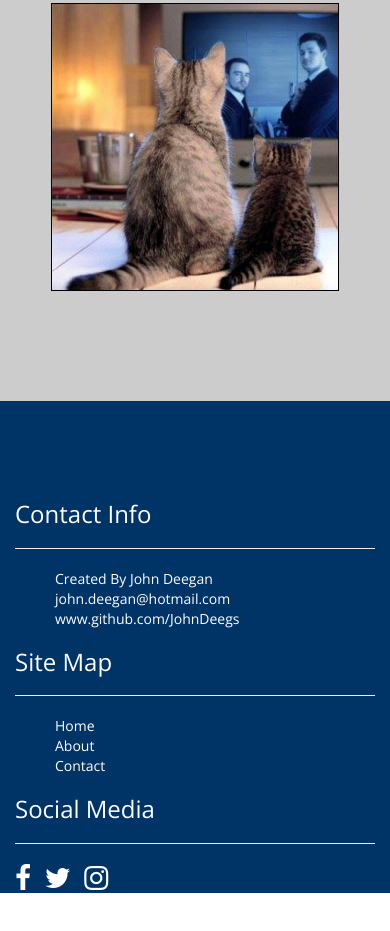
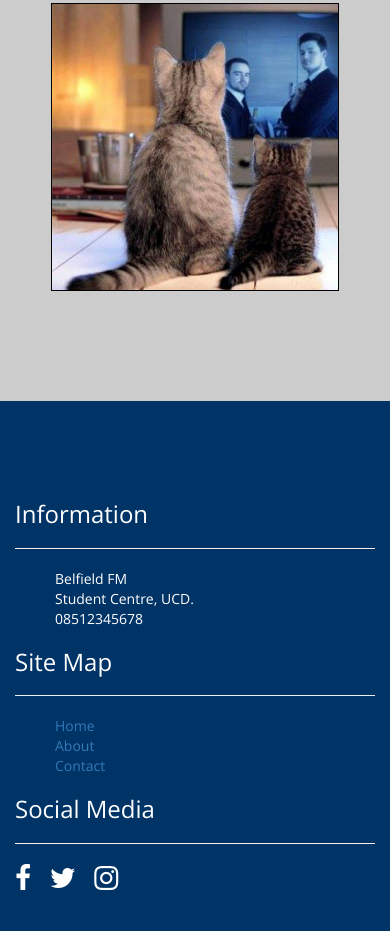
Before and after one commit to oisinq/bfm, a website: page public/index.html in a window 390 px wide. Shown: the part 1154-2085 px from the top of the page. Before the commit the page ends 2047 px from the top, so only its background shows below. Drawn offline with nearby package versions, Linux system fonts and the light colour scheme.

Commit message:
Added radio button fun, ready for pics, altered footer

```diff
--- a/public/css/about.css
+++ b/public/css/about.css
@@ -94,10 +94,15 @@ button .navbar .navbar-toggle {
   font-size: 18px;
 }
 
+#custom .funkyradio-default input[type="radio"]:checked ~ label:before, .funkyradio-primary input[type="checkbox"]:checked ~ label:before {
+  color: black;
+  background-color: #FFCC00;
+}
+
 /*footer*/
 
 .footer {
-  height: 368px;
+  height: 300px;
   background-color: #003366;
 }
 
--- a/public/css/contact.css
+++ b/public/css/contact.css
@@ -102,7 +102,7 @@ form {
 /*footer*/
 
 .footer {
-  height: 384px;
+  height: 300px;
   background-color: #003366;
 }
 
@@ -123,7 +123,7 @@ hr {
 
 .footer i {
   color: #fff;
-  margin-right: 10px;
+  margin-right: 15px;
 }
 
 /*Mobile/Tablet mods*/
--- a/public/css/style.css
+++ b/public/css/style.css
@@ -114,6 +114,7 @@ button .navbar .navbar-toggle {
 /*footer*/
 
 .footer {
+  height: 300px;
   background-color: #003366;
 }
 
@@ -134,12 +135,17 @@ hr {
 
 .footer i {
   color: #fff;
-  margin-right: 10px;
+  margin-right: 15px;
 }
 
 /*Mobile/Tablet mods*/
 
-
+@media screen and (max-width: 991px){
+  .footer{
+    height: auto;
+    padding-bottom: 70px;
+  }
+}
 
 @media screen and (max-width: 589px) {
   .bg1 img {
--- a/public/index.html
+++ b/public/index.html
@@ -106,17 +106,17 @@
     <div class="row">
 
       <div class="col-sm-12 col-md-4">
-        <h3>Contact Info</h3>
+        <h3>Information</h3>
         <hr />
         <ul>
           <li>
-            Created By John Deegan
+            Belfield FM
           </li>
           <li>
-            john.deegan@hotmail.com
+            Student Centre, UCD.
           </li>
           <li>
-            www.github.com/JohnDeegs
+            08512345678
           </li>
         </ul>
       </div>
@@ -126,13 +126,13 @@
         <hr />
         <ul>
           <li>
-            Home
+            <a href="../index.html">Home</a>
           </li>
           <li>
-            About
+            <a href="../html/about.html">About</a>
           </li>
           <li>
-            Contact
+            <a href="../html/contact.html">Contact</a>
           </li>
         </ul>
       </div>
```
Also changed, not shown: public/html/about.html (+13 -10 lines), public/html/contact.html (+4 -4 lines), public/js/about.js (added, +15 -0 lines).
